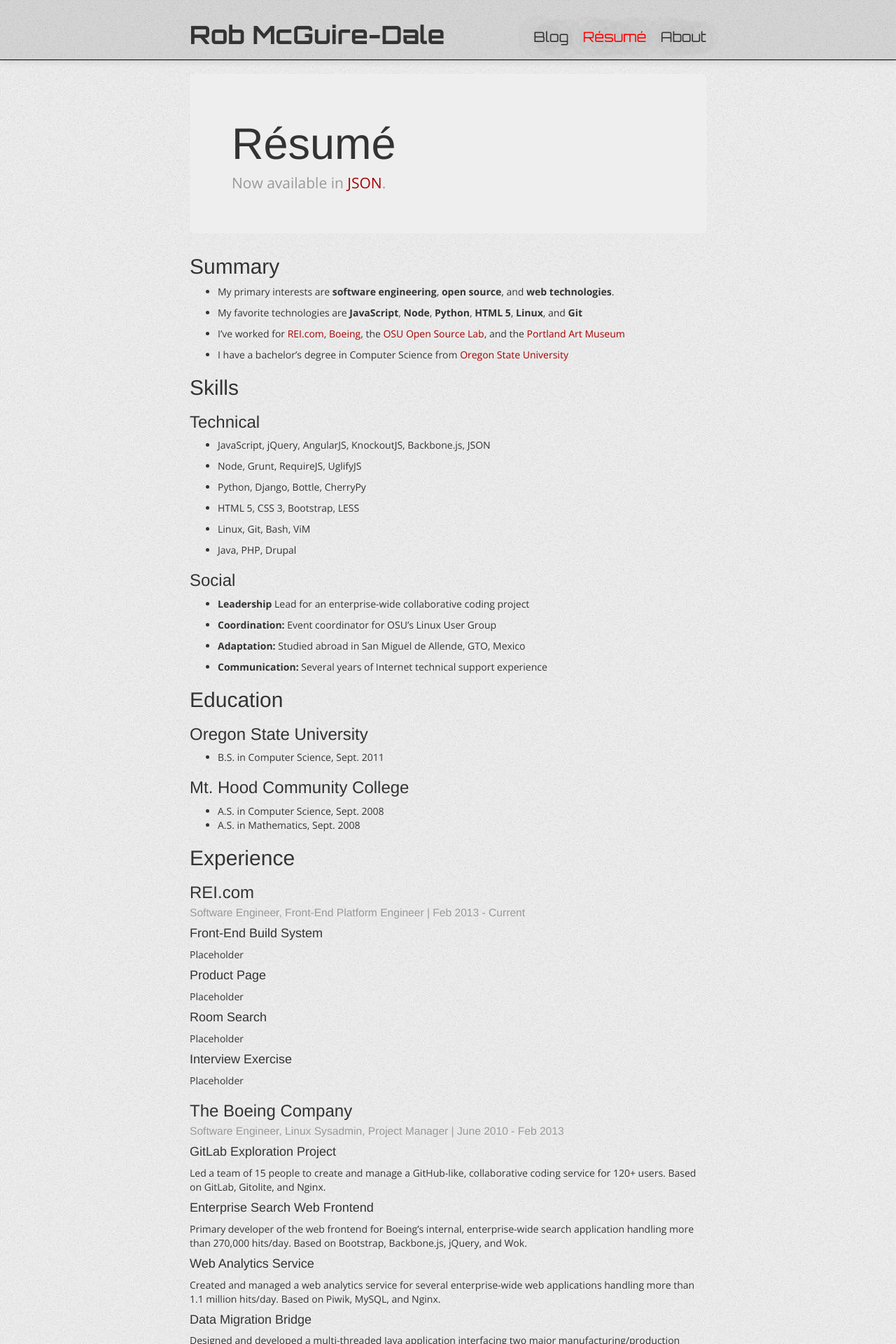
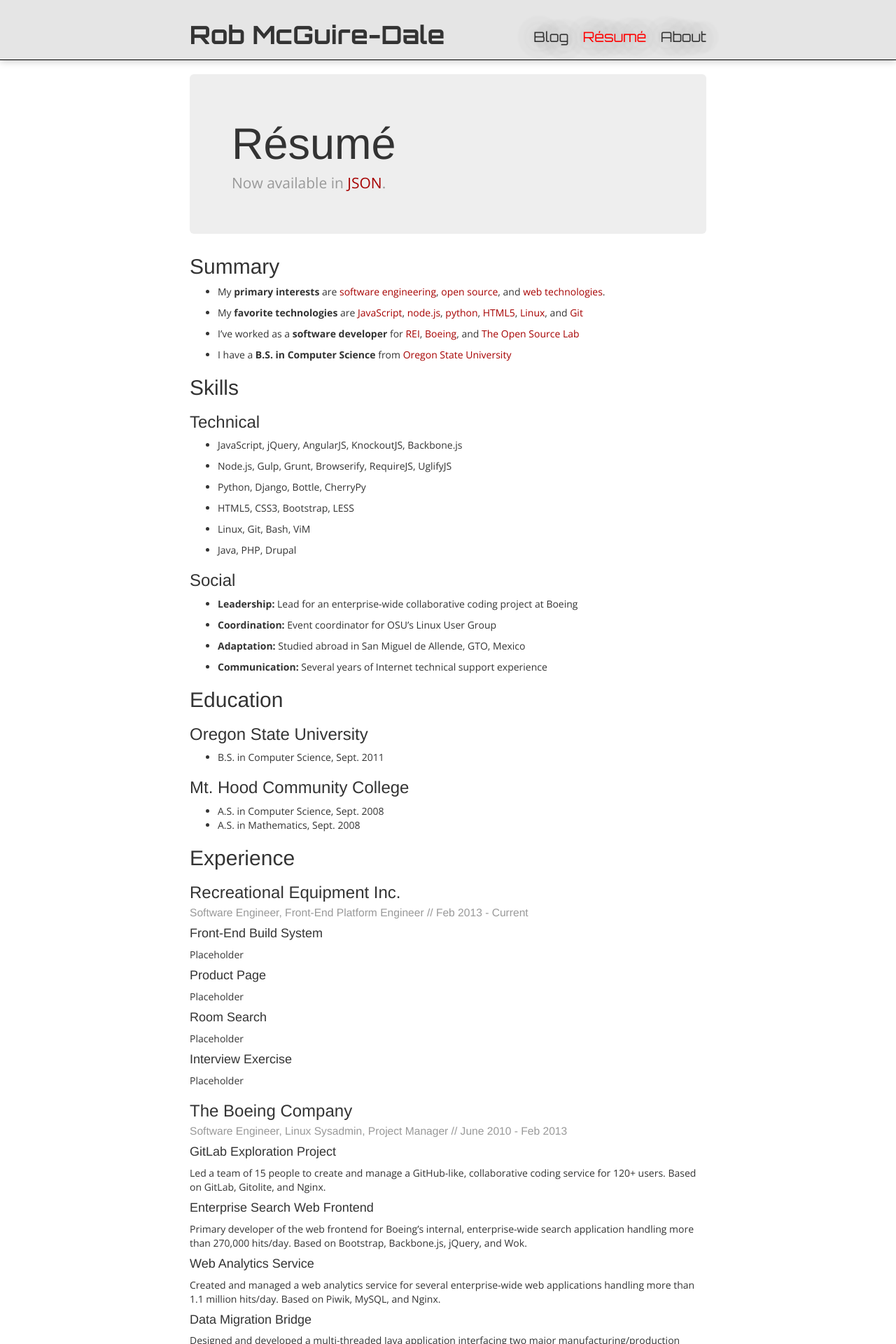
Before and after one commit to robatron/website, a Jekyll site: the page built from resume/index.html, in a window 1280 px wide. Shown: the top 1920 px of the page at 70% size. Built offline with Jekyll 4.4.1, drawn with Linux system fonts in a browser that asks for light colours; Markdown is read by kramdown in place of the engine named in the settings.

Commit message:
Update resume data

```diff
--- a/_data/resume.yml
+++ b/_data/resume.yml
@@ -9,24 +9,24 @@ meta:
         - Open Source Enthusiest
 
 summary:
-    - "My primary interests are **software engineering**, **open source**, and **web technologies**."
-    - "My favorite technologies are **JavaScript**, **Node**, **Python**, **HTML 5**, **Linux**, and **Git**"
-    - "I've worked for [REI.com](//rei.com), [Boeing](//boeing.com), the [OSU Open Source Lab](//osuosl.org), and the [Portland Art Museum](//portlandartmuseum.org)"
-    - "I have a bachelor's degree in Computer Science from [Oregon State University](//osu.gov/)"
+    - My **primary interests** are [software engineering](http://en.wikipedia.org/wiki/Software_engineering), [open source](//en.wikipedia.org/wiki/Open_source), and [web technologies](//developer.mozilla.org/en-US/docs/Web).
+    - My **favorite technologies** are [JavaScript](//en.wikipedia.org/wiki/JavaScript), [node.js](//nodejs.org), [python](//python.org), [HTML5](//en.wikipedia.org/wiki/HTML5), [Linux](//en.wikipedia.org/wiki/Linux), and [Git](//en.wikipedia.org/wiki/Git_\(software\))
+    - I've worked as a **software developer** for [REI](//rei.com), [Boeing](//boeing.com), and [The Open Source Lab](//osuosl.org)
+    - I have a **B.S. in Computer Science** from [Oregon State University](//osu.edu)
 
 
 skills:
 
     Technical:
-        - JavaScript, jQuery, AngularJS, KnockoutJS, Backbone.js, JSON
-        - Node, Grunt, RequireJS, UglifyJS
+        - JavaScript, jQuery, AngularJS, KnockoutJS, Backbone.js
+        - Node.js, Gulp, Grunt, Browserify, RequireJS, UglifyJS
         - Python, Django, Bottle, CherryPy
-        - HTML 5, CSS 3, Bootstrap, LESS
+        - HTML5, CSS3, Bootstrap, LESS
         - Linux, Git, Bash, ViM
         - Java, PHP, Drupal
 
     Social:
-        - "**Leadership** Lead for an enterprise-wide collaborative coding project"
+        - "**Leadership:** Lead for an enterprise-wide collaborative coding project at Boeing"
         - "**Coordination:** Event coordinator for OSU's Linux User Group"
         - "**Adaptation:** Studied abroad in San Miguel de Allende, GTO, Mexico"
         - "**Communication:** Several years of Internet technical support experience"
@@ -34,11 +34,11 @@ skills:
 
 education:
 
-    "Oregon State University":
+    Oregon State University:
 
         - B.S. in Computer Science, Sept. 2011
 
-    "Mt. Hood Community College":
+    Mt. Hood Community College:
 
         - A.S. in Computer Science, Sept. 2008
         - A.S. in Mathematics, Sept. 2008
@@ -46,7 +46,7 @@ education:
 
 experience:
 
-    "REI.com":
+    Recreational Equipment Inc.:
 
         roles:
             - Software Engineer
--- a/assets/css/default.css
+++ b/assets/css/default.css
@@ -69,7 +69,7 @@ footer:
     ------- */
 
 body {
-    background-image:   url( '/assets/img/squairy-light.png' );
+    /* background-image:   url( '/assets/img/squairy-light.png' ); */
     font-family:        'Open Sans', sans-serif;
 }
 
--- a/resume/index.html
+++ b/resume/index.html
@@ -70,7 +70,7 @@ title:          Résumé
                         {{ role }}{% unless forloop.last %}, {% endunless %}
                     </span>
                 {% endfor %}
-                |
+                //
                 <span class="text-muted">
                     {{ employer_info.dates.from }} -
                     {{ employer_info.dates.to }}
```
Also changed, not shown: assets/css/blog.css (+6 -6 lines), 1 other file.
